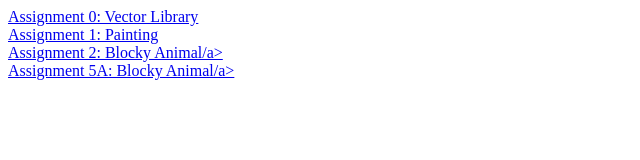
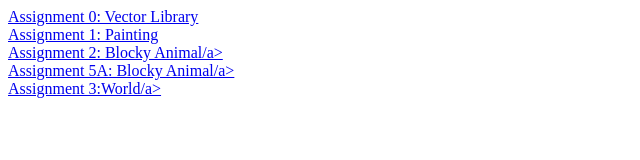
Before and after one commit to Roger5006/CSE160, a plain HTML site: page index.html in a window 1280 px wide. Shown: the whole page, without its empty margins (0-640 px from the left). Drawn offline with Linux system fonts and the light colour scheme.

Commit message:
try link

```diff
--- a/index.html
+++ b/index.html
@@ -15,6 +15,9 @@
   <a href="https://roger5006.github.io/CSE160/ASG2/BlockyAnimal.html">Assignment 2: Blocky Animal/a>
     <br>
     <a href="https://roger5006.github.io/CSE160/ASG5a/index.html">Assignment 5A: Blocky Animal/a>
+      <br>
+      <a href="https://roger5006.github.io/CSE160/ASG3/World.html">Assignment 3:World/a>
+        <br>
 </body>
 
 </html>
```
